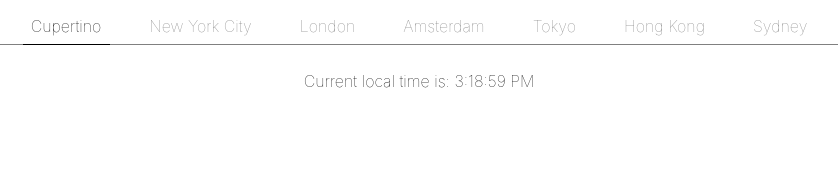
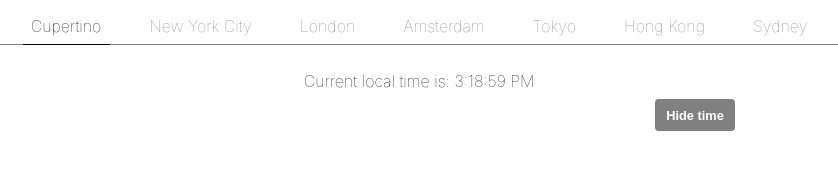
Before and after one commit to ari-suz/critical-mass-interview, a plain HTML site: page index.html in a window 1280 px wide. Both pictures are taken after a click on the link "Cupertino". Shown: the whole page, without its empty margins (221-1059 px from the left). Drawn offline with Linux system fonts and the light colour scheme.

Commit message:
adding button to hide time

```diff
--- a/index.html
+++ b/index.html
@@ -9,6 +9,7 @@
   <script type="text/javascript" src="navbar.js"></script>
   <div id="time-container">
     <div id="time-div"></div>
+    <button id="close-button">Hide time</button>
   </div>
 </body>
 </html>
--- a/navbar.js
+++ b/navbar.js
@@ -14,6 +14,7 @@ const showTime = (el) => {
           timeComponent.innerHTML = 'Current local time is: ' + dateSplit[1] + ' ' + dateSplit[2];
           // setting diplay property to show time
           timeComponent.style.display = 'block';
+          var close = document.getElementById('close-button').style.display = 'block';
         }
       });
     })
@@ -57,5 +58,11 @@ fetch('./navigation.json')
         menu.style.setProperty('--underline-width', el.target.offsetWidth + 'px');
       };
     }
+    // set onclick for the hide time button
+    var closeButton = document.querySelector('button');
+    closeButton.onclick = function() {
+      document.getElementById('time-div').style.display = 'none';
+      document.getElementById('close-button').style.display = 'none';
+    }
   })
   .catch(err => alert('Error loading the navigation.json file: ', err));
--- a/style.css
+++ b/style.css
@@ -56,3 +56,29 @@ a:hover {
   margin: auto;
   padding-top: 1rem;
 }
+
+/* start with hidden button */
+#close-button {
+  display: none;
+}
+
+/* styling for button to hide time */
+button {
+  background-color: gray;
+  width: 5rem;
+  height: 2rem;
+  font-size: 0.8rem;
+  color: white;
+  font-weight: bold;
+  transition: background-color 0.3s ease-in-out;
+  margin-top: .5rem;
+  border: none;
+  border-radius: 4px;
+  box-shadow: outset 0 0.1em 0.1em 0 rgba(0, 0, 0, 0.05);
+  float: right;
+}
+
+button:hover {
+  background-color: darkgrey;
+  box-shadow: inset 0 0.1em 0.1em 0 rgba(0, 0, 0, 0.05);
+}
```
